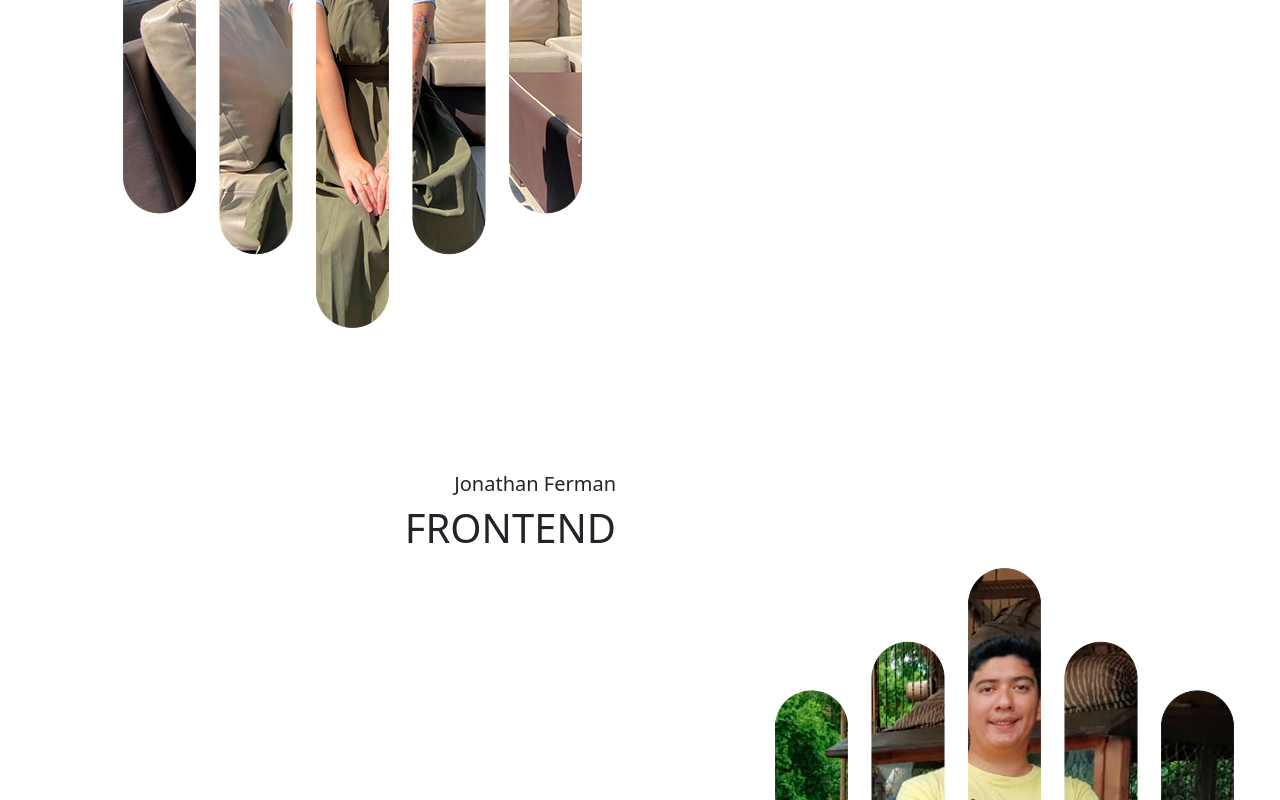
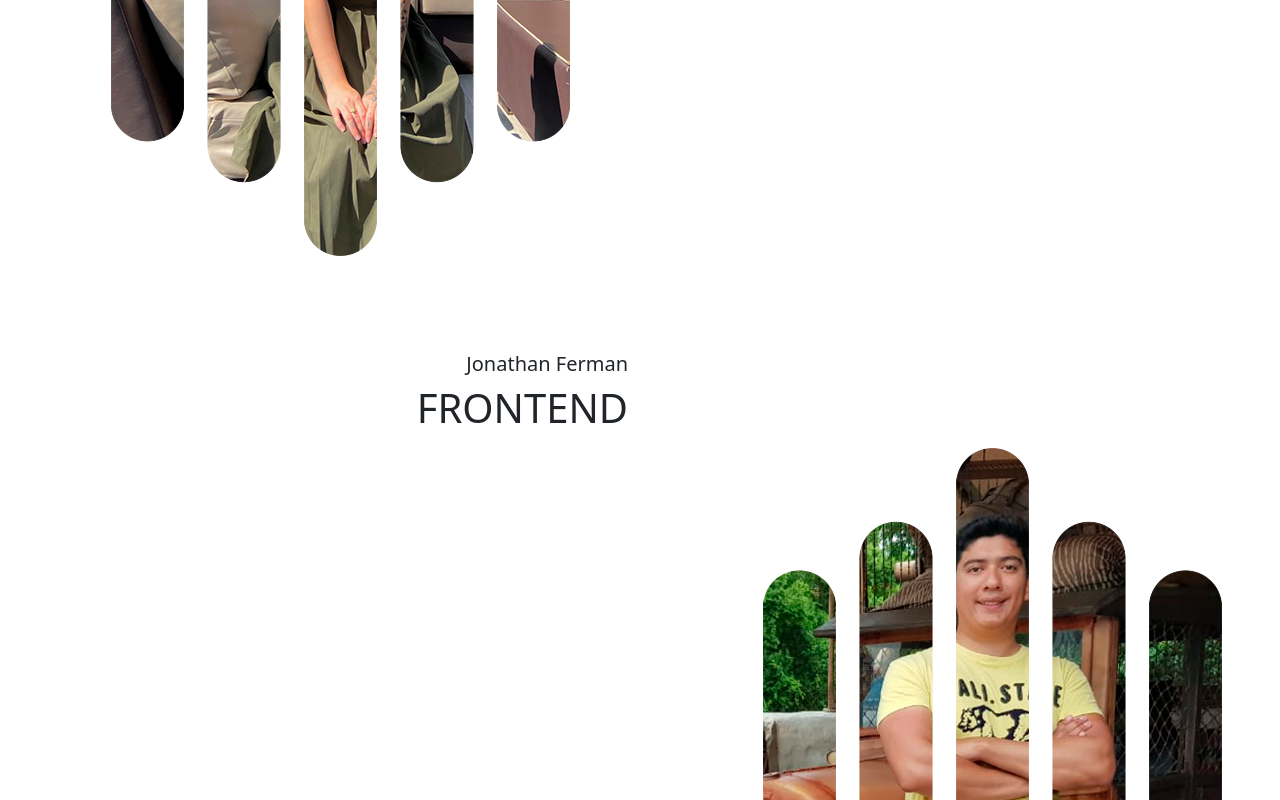
Before and after one commit to shastin245/evilmortyreact, a React (Vite) app: page / in a window 1280 px wide. Shown: the part 2000-2800 px from the top of the page. Built offline with nearby package versions, Linux system fonts and the light colour scheme.

Commit message:
Update 3 About Us

```diff
--- a/src/Components/AboutUs.jsx
+++ b/src/Components/AboutUs.jsx
@@ -33,13 +33,13 @@ export default function AboutUs(props) {
 
                 <div class = "row">
 
-                <div class="col-md-6 container p-4  text-end ">
+                  <div class="col-md-6 text-end">
                     <h5 class="text-aling-right fw-light"> Rocio Chicas </h5>
                     <h1 class="text-aling-right"> FULL STACK </h1>
 
                   </div>
 
-                <div class="col-md-6 container p-4">
+                  <div class="col-md-6">
 
                     <img src="Resource/Rocio.png"  alt="" />
 
@@ -55,12 +55,12 @@ export default function AboutUs(props) {
 
                 <div class = "row align-items-left">
 
-                <div class="col-md-6 container p-4">
+                  <div class="col-md-6 ">
 
                     <img src="Resource/Fatima.png"  alt="" />
 
                   </div>
-                <div class="col-md-6 container p-4 ">
+                  <div class="col-md-6 ">
                     <h5 class="text-aling-right fw-light"> Fatima Monterola </h5>
                     <h1 class=""> BACKEND </h1>
 
@@ -76,16 +76,16 @@ export default function AboutUs(props) {
 
                 <div class = "row">
 
-                <div class="col-md-6 container p-4 text-end">
+                  <div class="col-md-6 text-end ">
 
 
-                <h5 class="text-aling-right fw-light"> Jonathan Ferman </h5>
+                  <h5 class="text-aling-right fw-light aling-item-center"> Jonathan Ferman </h5>
                     <h1> FRONTEND </h1>
 
 
                   </div>
 
-                <div class="col-md-6 container p-4 ">
+                  <div class="col-md-6">
 
                     <img src="Resource/JF.png"  alt="" />
 
@@ -98,8 +98,6 @@ export default function AboutUs(props) {
 
 
 
-
-
      </div>
   )
 }
```
Lines whose indentation alone changed are shown as unchanged.
